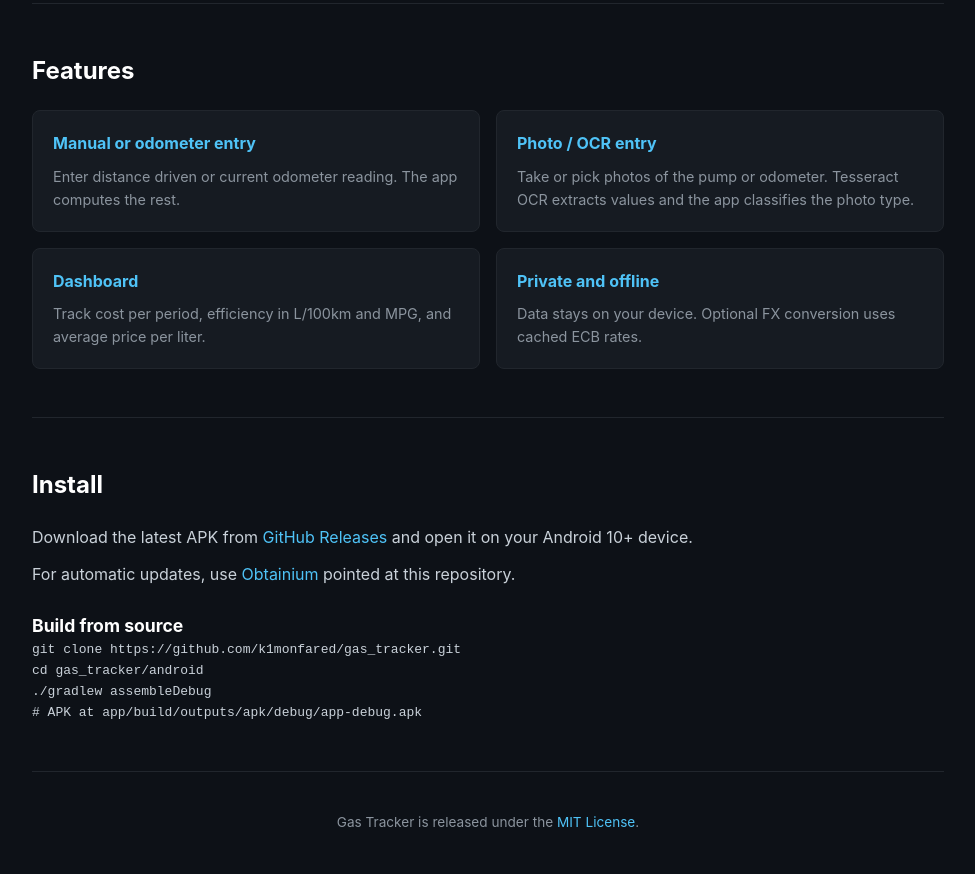
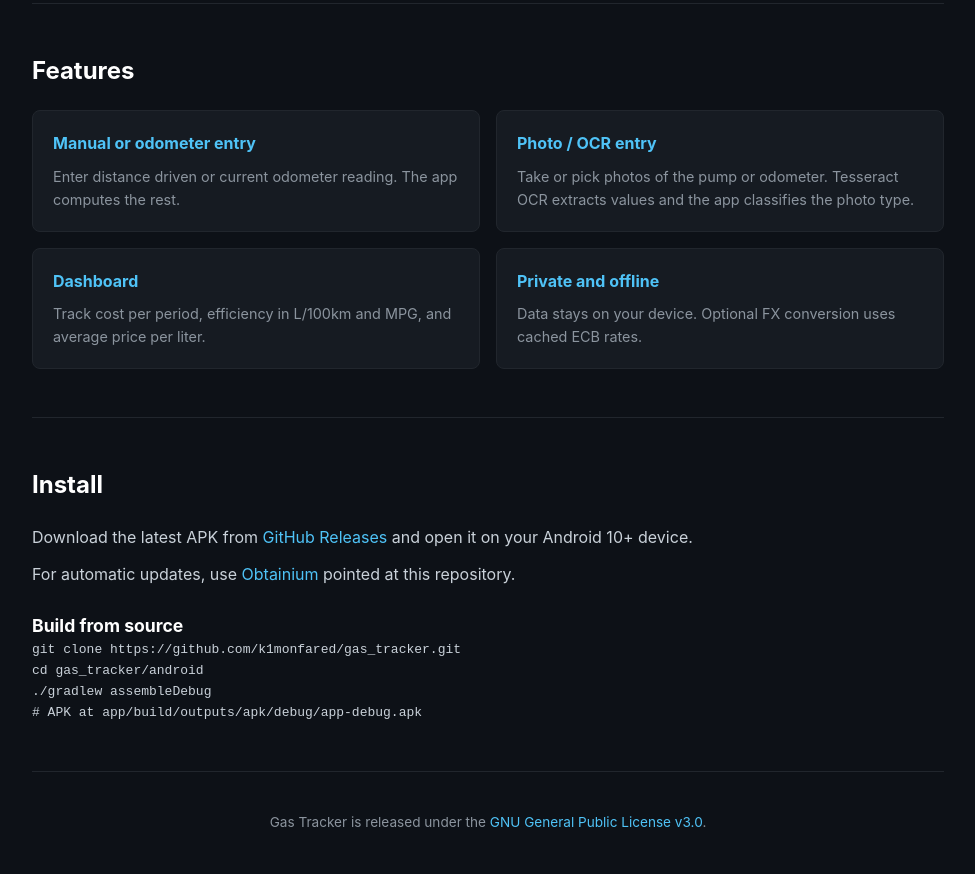
Before and after one commit to k1monfared/gas_tracker, a plain HTML site: page docs/index.html in a window 1280 px wide. Shown: the part 1189-2063 px from the top of the page, without its empty margins (152-1127 px from the left). Drawn offline with Linux system fonts and the light colour scheme.

Commit message:
Replace remaining MIT license references with GPL-3.0

```diff
--- a/docs/index.html
+++ b/docs/index.html
@@ -179,7 +179,7 @@
     </section>
 
     <footer>
-        <p>Gas Tracker is released under the <a href="https://github.com/k1monfared/gas_tracker/blob/master/LICENSE">MIT License</a>.</p>
+        <p>Gas Tracker is released under the <a href="https://github.com/k1monfared/gas_tracker/blob/master/LICENSE">GNU General Public License v3.0</a>.</p>
     </footer>
 </div>
 
```
Also changed, not shown: 2 other files.
